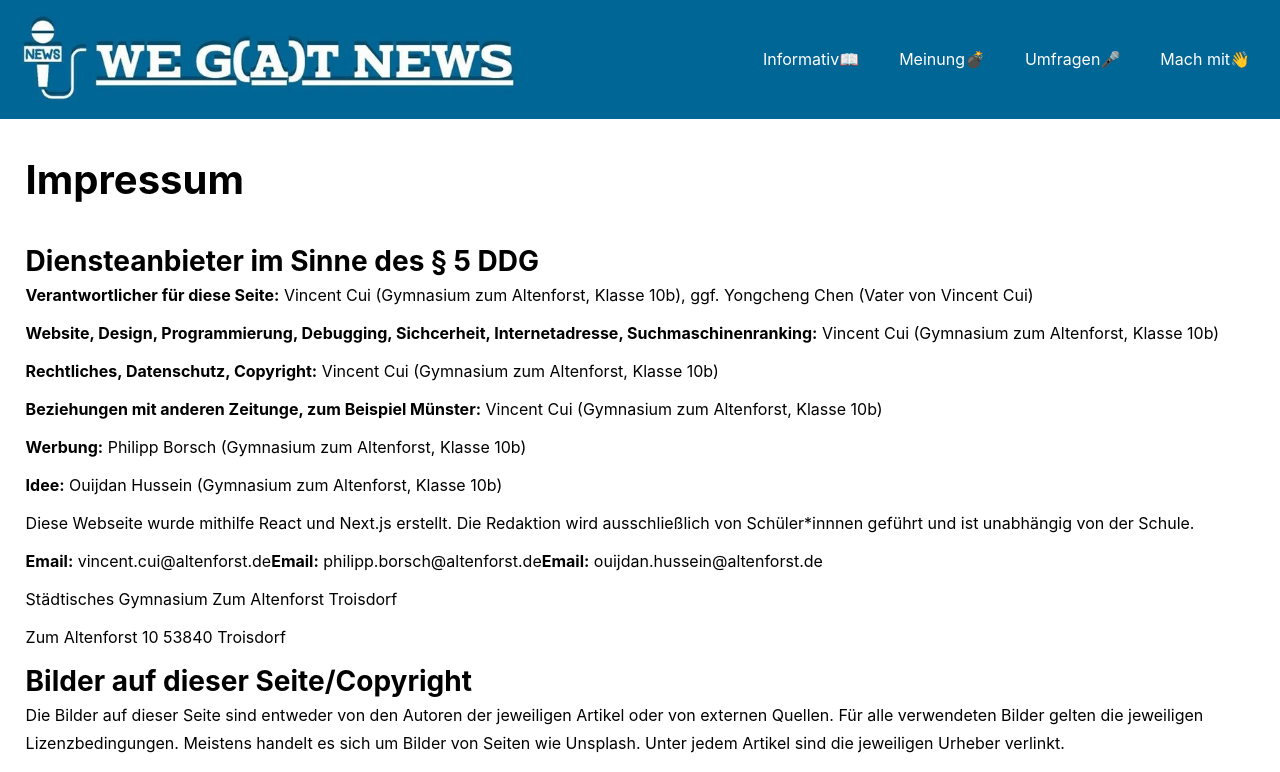
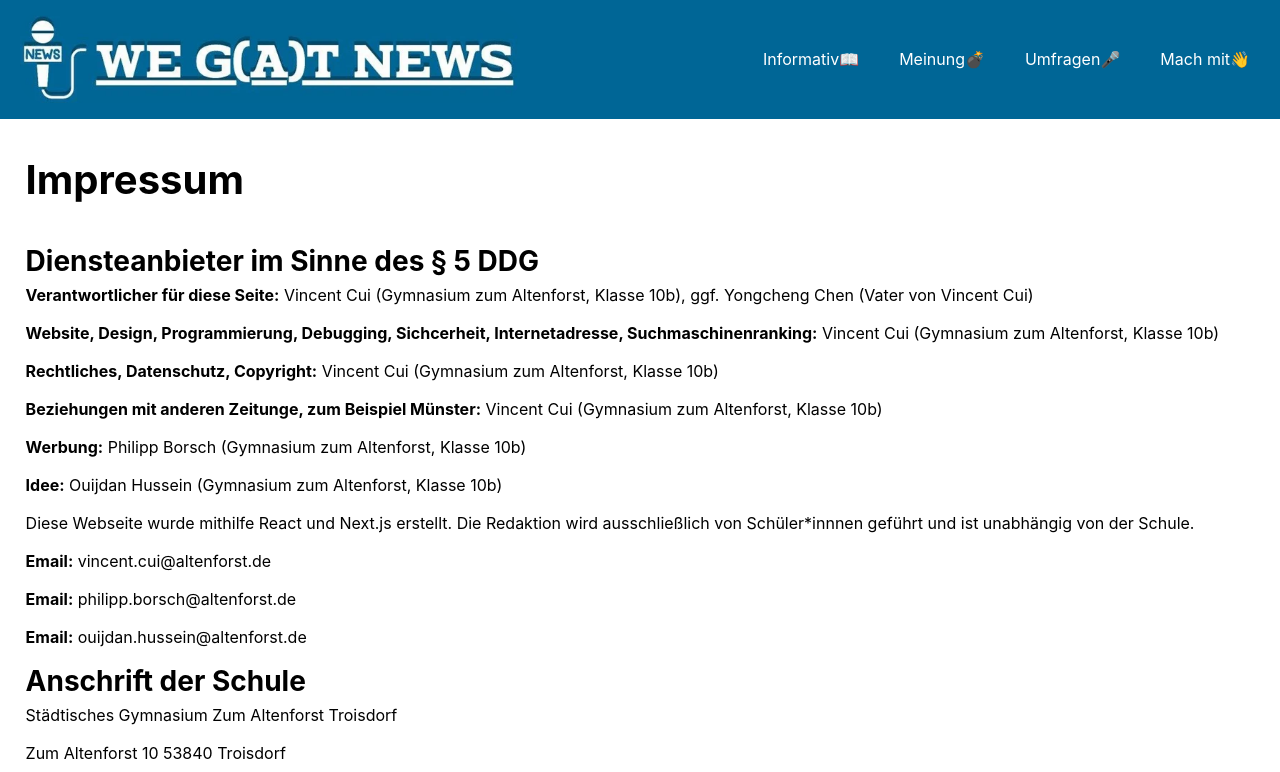
Before and after one commit to Chenjv2/wegatnews, a Next.js app: page /impressum in a window 1280 px wide. Shown: the top 772 px of the page. Built offline with nearby package versions, Linux system fonts and the light colour scheme.

Commit message:
impressum 3

```diff
--- a/pages/impressum/index.js
+++ b/pages/impressum/index.js
@@ -36,9 +36,14 @@ export default function InformativIndex() {
         </p>
         <p>
           <b>Email:</b> vincent.cui@altenforst.de
+        </p>
+        <p>
           <b>Email:</b> philipp.borsch@altenforst.de
+        </p>
+        <p>
           <b>Email:</b> ouijdan.hussein@altenforst.de
         </p>
+        <h2>Anschrift der Schule</h2>
         <p> Städtisches Gymnasium Zum Altenforst Troisdorf</p>
         <p>Zum Altenforst 10 53840 Troisdorf </p>
 
```
